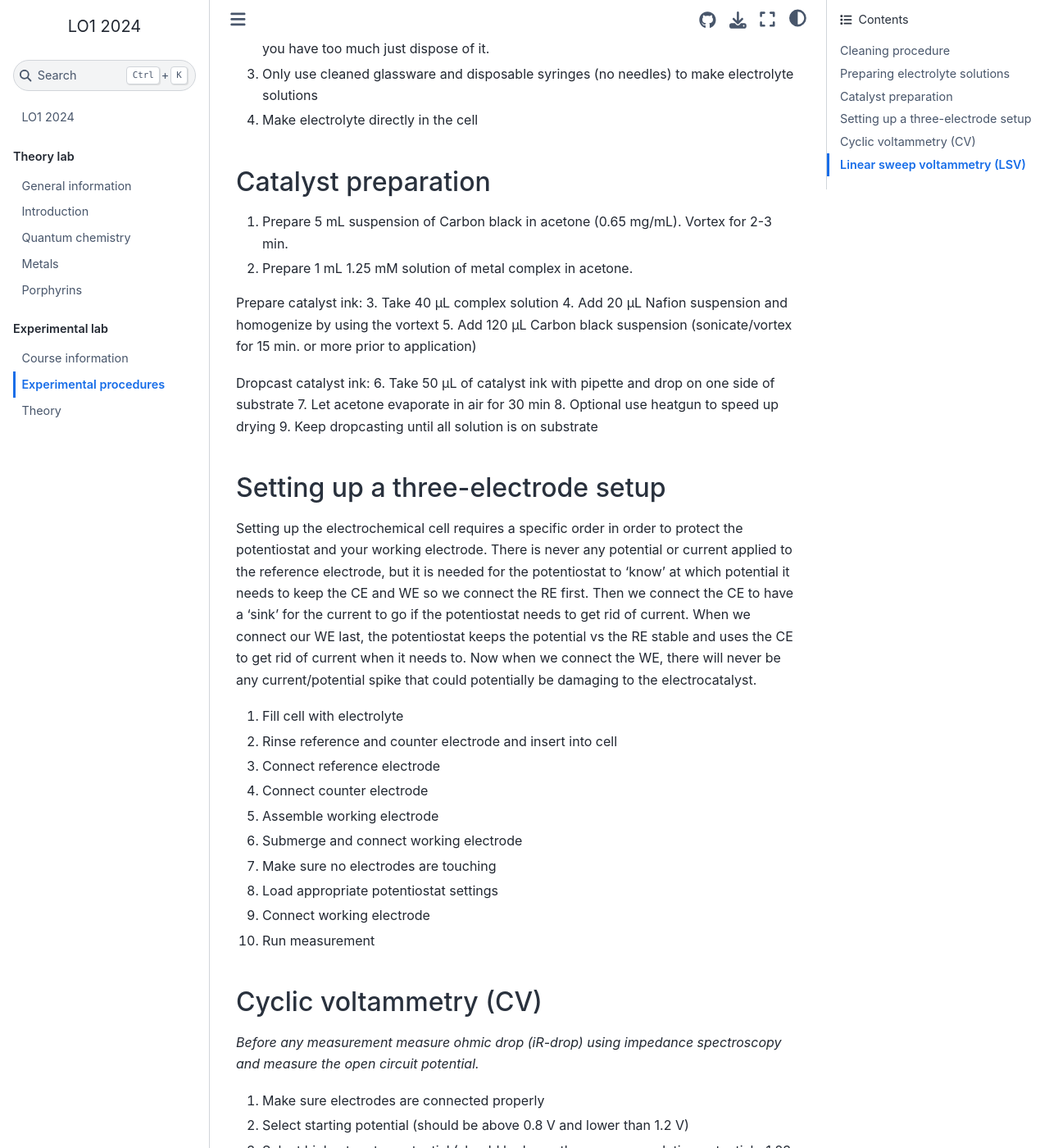
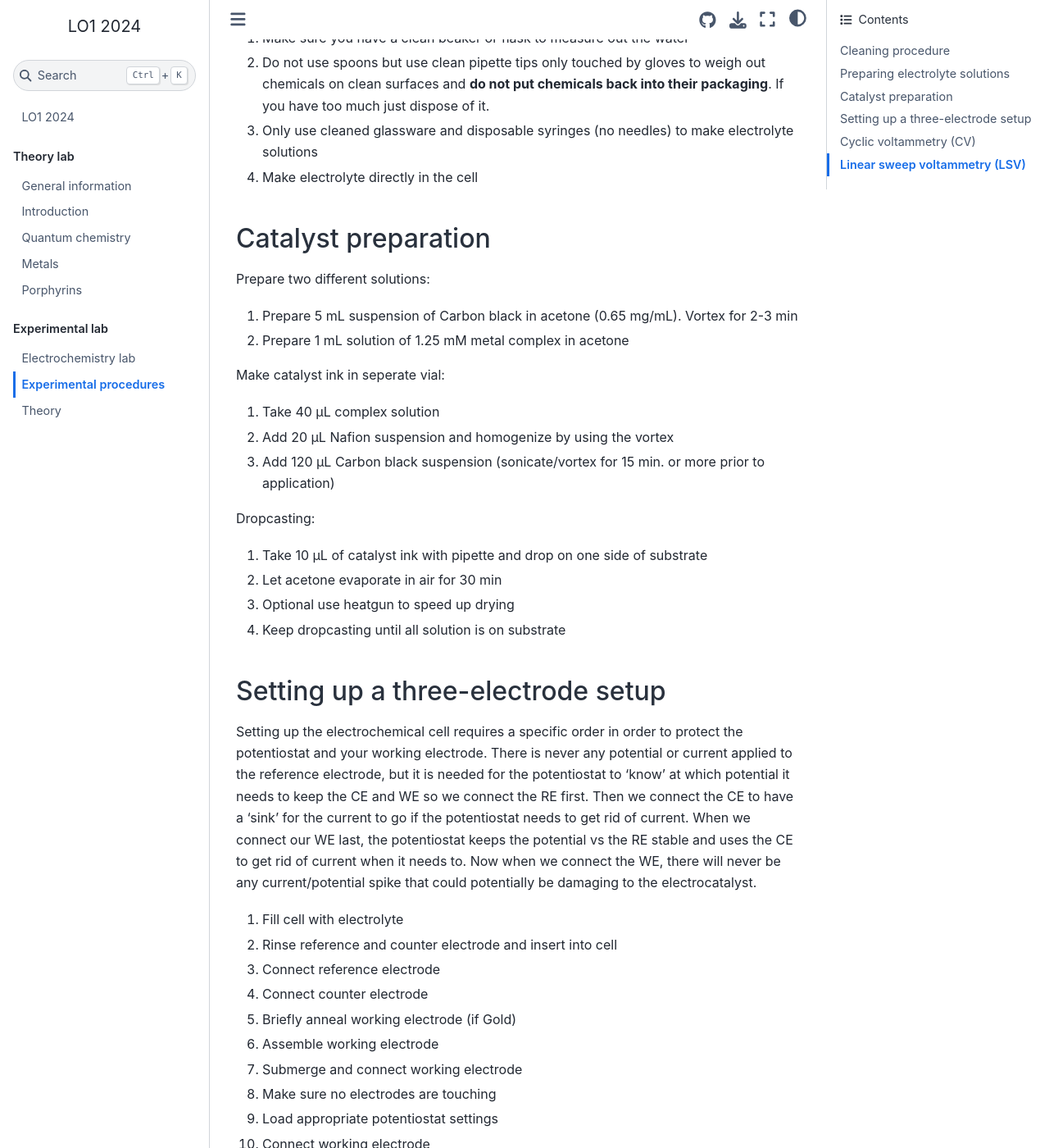
Before and after one commit to lucasdekam/lo1, a Jupyter Book: the page built from experimental-lab/experimental.md, in a window 1280 px wide and 1400 px high, scrolled down 1034 px. Shown: the whole window at 82% size. Built offline with Jupyter Book 1.0.4 settings and Sphinx 7.4.7 and the Sphinx Book theme 1.1.4, drawn with Linux system fonts in a browser that asks for light colours; some of the changed text lies outside the part shown.

Commit message:
changed text added references

```diff
--- a/experimental-lab/experimental.md
+++ b/experimental-lab/experimental.md
@@ -1,8 +1,9 @@
 # Experimental procedures
-
+**Tutorial paper about cyclic voltammetry and electrochemistry**
+[A Practical Beginner’s Guide to Cyclic Voltammetry](https://pubs.acs.org/doi/full/10.1021/acs.jchemed.7b00361)
 
 ## Cleaning procedure
-Before any glassware can be used for clean electrochemistry, it needs to be cleaned by us thoroughly. We use potassium permanganate to oxidize any organic compounds and dilute [piranha solution](https://www.youtube.com/watch?v=cLpSapjKcxM) (sulfuric acid + hydrogen peroxide) to dissolve any inorganic impurities. The name _piranha_ refers to the similarities with a real piranha when organic material comes into contact with the solution. These chemicals are therefore really dangerous and you should be really careful not to spill it and damage your clothes.
+Before any glassware can be used for clean electrochemistry, it needs to be cleaned by us thoroughly. We use potassium permanganate to oxidize any organic compounds and dilute [piranha solution](https://www.youtube.com/watch?v=cLpSapjKcxM) (sulfuric acid + hydrogen peroxide) to dissolve any inorganic impurities. The name _piranha_ refers to the similarities with a real piranha when organic material comes into contact with the solution. These chemicals are therefore really dangerous and you should be really careful not to spill and damage your clothes.
 1.	Store glassware in a 1 g/L KMnO4 + 0.1 M H2SO4 solution for 2-3 h.
 2.	Pour out KMnO4 solution for reuse into storage vat
 3.	Rinse glassware 3x with DI water (dispose of very dilute KMnO4 in sink)
@@ -22,19 +23,20 @@
 4.  Make electrolyte directly in the cell
 
 ## Catalyst preparation
-1.  Prepare 5 mL suspension of Carbon black in acetone (0.65 mg/mL). Vortex for 2-3 min.
-2.  Prepare 1 mL 1.25 mM solution of  metal complex in acetone.
+Prepare two different solutions:
+1.  Prepare 5 mL suspension of Carbon black in acetone (0.65 mg/mL). Vortex for 2-3 min
+2.  Prepare 1 mL solution of 1.25 mM metal complex in acetone
 
-Prepare catalyst ink:
-3.  Take 40 µL complex solution
-4.  Add 20 µL Nafion suspension and homogenize by using the vortext
-5.  Add 120 µL Carbon black suspension (sonicate/vortex for 15 min. or more prior to application)
+Make catalyst ink in seperate vial:
+1.  Take 40 µL complex solution
+2.  Add 20 µL Nafion suspension and homogenize by using the vortex
+3.  Add 120 µL Carbon black suspension (sonicate/vortex for 15 min. or more prior to application)
 
-Dropcast catalyst ink:
-6.  Take 50 µL of catalyst ink with pipette and drop on one side of substrate
-7.  Let acetone evaporate in air for 30 min
-8.  Optional use heatgun to speed up drying
-9. Keep dropcasting until all solution is on substrate
+Dropcasting:
+1.  Take 10 µL of catalyst ink with pipette and drop on one side of substrate
+2.  Let acetone evaporate in air for 30 min
+3.  Optional use heatgun to speed up drying
+4.  Keep dropcasting until all solution is on substrate
 
 ## Setting up a three-electrode setup
 Setting up the electrochemical cell requires a specific order in order to protect the potentiostat and your working electrode. There is never any potential or current applied to the reference electrode, but it is needed for the potentiostat to 'know' at which potential it needs to keep the CE and WE so we connect the RE first. Then we connect the CE to have a 'sink' for the current to go if the potentiostat needs to get rid of current. When we connect our WE last, the potentiostat keeps the potential vs the RE stable and uses the CE to get rid of current when it needs to. Now when we connect the WE, there will never be any current/potential spike that could potentially be damaging to the electrocatalyst.
@@ -43,7 +45,8 @@
 2.	Rinse reference and counter electrode and insert into cell
 3.	Connect reference electrode
 4.	Connect counter electrode
-5.	Assemble working electrode
+5.	Briefly anneal working electrode (if Gold)
+6.  Assemble working electrode
 6.	Submerge and connect working electrode
 7.	Make sure no electrodes are touching
 8.	Load appropriate potentiostat settings
```
Also changed, not shown: experimental-lab/course-information.md (+14 -11 lines), experimental-lab/theory.md (+15 -7 lines).
